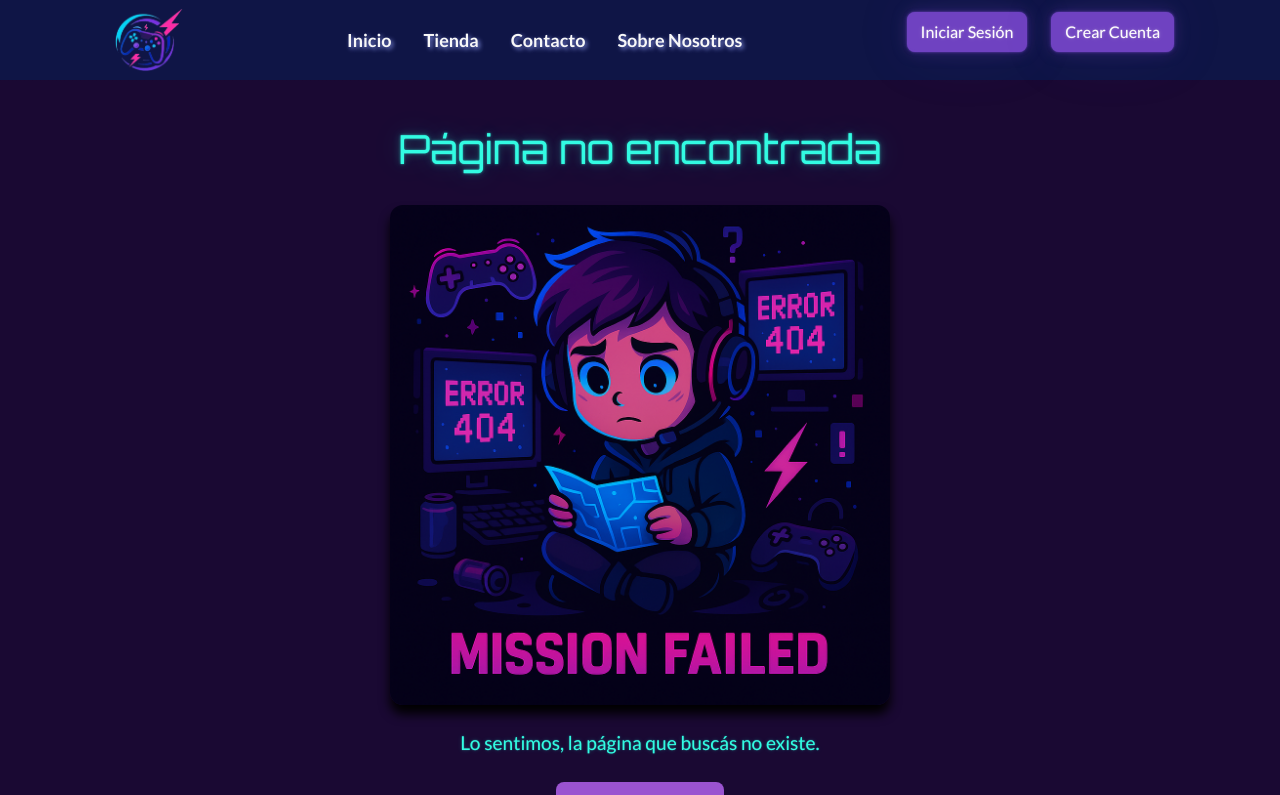
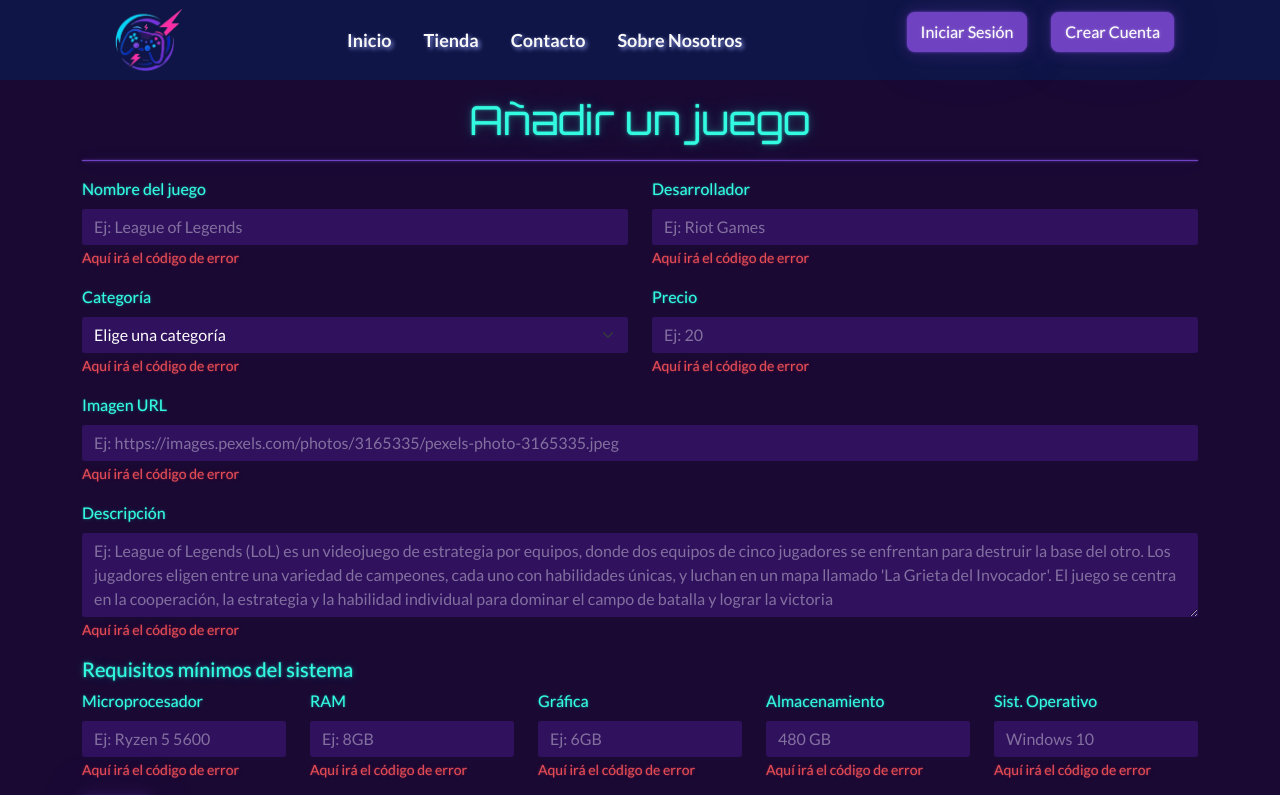
Before and after one commit to nachodev2/rollingGaming, a React (Vite) app: page /formulario-producto in a window 1280 px wide. Shown: the top 795 px of the page. Built offline with nearby package versions, Linux system fonts and the light colour scheme.

Commit message:
Puse un Link en el botón de añadir del administrador para que lleve al formulario que crea juegos

```diff
--- a/src/App.jsx
+++ b/src/App.jsx
@@ -16,6 +16,7 @@ import FavoritosVacio from './components/pages/favoritos/FavoritosVacio.jsx';
 import FilaCardCategorias from './components/pages/inicio/FilaCardCategorias.jsx';
 import ScrollToTop from './components/shared/ScrollToTop.jsx';
 import { useState } from 'react';
+import FormularioProducto from './components/pages/administrador/FormularioProducto.jsx';
 
 
 function App() {
@@ -49,6 +50,7 @@ function App() {
             <Route path="/favoritos-vacio" element={<FavoritosVacio />} />
             <Route path="*" element={<Error404 />} />
             <Route path="/fila-card-categorias" element={<FilaCardCategorias />} />
+            <Route path='/formulario-producto' element={<FormularioProducto/>}></Route>
           </Routes>
         </main>
         <Footer></Footer>
--- a/src/components/pages/administrador/FormularioProducto.jsx
+++ b/src/components/pages/administrador/FormularioProducto.jsx
@@ -10,38 +10,38 @@ const FormularioProducto = () => {
             <Form.Label>Nombre del juego</Form.Label>
             <Form.Control type="text" placeholder="Ej: League of Legends" required minLength={3} maxLength={100} />
             <Form.Text className="text-danger">
-              aqui ira el codigo para el error
+              Aquí irá el código de error
             </Form.Text>
           </Form.Group>
           <Form.Group as={Col} className="mb-3" controlId="desarrolladorJuego">
             <Form.Label>Desarrollador</Form.Label>
             <Form.Control type="text" placeholder="Ej: Riot Games" required minLength={3} maxLength={100} />
             <Form.Text className="text-danger">
-              aqui ira el codigo para el error
+              Aquí irá el código de error
             </Form.Text>
           </Form.Group>
         </Row>
         <Row>
           <Form.Group as={Col} className="mb-3" controlId="categoriaJuego">
-            <Form.Label>Categoria</Form.Label>
+            <Form.Label>Categoría</Form.Label>
             <Form.Select id="categoriaJuego" required>
-              <option>Elige una categoria</option>
-              <option value="accionAventura">Accion y aventura</option>
+              <option>Elige una categoría</option>
+              <option value="accionAventura">Acción y aventura</option>
               <option value="estrategia">Estrategia</option>
               <option value="juegoRol">Juego de Rol</option>
               <option value="lucha">Lucha</option>
-              <option value="simulacion">Simulacion</option>
+              <option value="simulacion">Simulación</option>
               <option value="tiros">Tiros</option>
             </Form.Select>
             <Form.Text className="text-danger">
-              aqui ira el codigo para el error
+              Aquí irá el código de error
             </Form.Text>
           </Form.Group>
           <Form.Group as={Col} className="mb-3" controlId="precioJuego">
             <Form.Label>Precio</Form.Label>
             <Form.Control type="number" placeholder="Ej: 20" step={0.01} required min={0.01} max={1000}/>
             <Form.Text className="text-danger">
-              aqui ira el codigo para el error
+              Aquí irá el código de error
             </Form.Text>
           </Form.Group>
         </Row>
@@ -54,11 +54,11 @@ const FormularioProducto = () => {
             minLength={10}
           />
           <Form.Text className="text-danger">
-            aqui ira el codigo para el error
+            Aquí irá el código de error
           </Form.Text>
         </Form.Group>
         <Form.Group className="mb-3" controlId="descripcionJuego">
-          <Form.Label>Descripcion</Form.Label>
+          <Form.Label>Descripción</Form.Label>
           <Form.Control
             type="text"
             placeholder="Ej: League of Legends (LoL) es un videojuego de estrategia por equipos, donde dos equipos de cinco jugadores se enfrentan para destruir la base del otro. Los jugadores eligen entre una variedad de campeones, cada uno con habilidades únicas, y luchan en un mapa llamado 'La Grieta del Invocador'. El juego se centra en la cooperación, la estrategia y la habilidad individual para dominar el campo de batalla y lograr la victoria"
@@ -67,7 +67,7 @@ const FormularioProducto = () => {
             required minLength={10} maxLength={500}
           />
           <Form.Text className="text-danger">
-            aqui ira el codigo para el error
+            Aquí irá el código de error
           </Form.Text>
         </Form.Group>
         <Row>
@@ -76,35 +76,35 @@ const FormularioProducto = () => {
             <Form.Label>Microprocesador</Form.Label>
             <Form.Control type="text" required placeholder="Ej: Ryzen 5 5600"/>
             <Form.Text className="text-danger">
-              aqui ira el codigo para el error
+              Aquí irá el código de error
             </Form.Text>
           </Form.Group>
           <Form.Group as={Col} className="mb-3" controlId="memoriaRam">
             <Form.Label>RAM</Form.Label>
             <Form.Control type="text" required placeholder="Ej: 8GB"/>
             <Form.Text className="text-danger">
-              aqui ira el codigo para el error
+              Aquí irá el código de error
             </Form.Text>
           </Form.Group>
           <Form.Group as={Col} className="mb-3" controlId="grafica">
-            <Form.Label>Grafica</Form.Label>
+            <Form.Label>Gráfica</Form.Label>
             <Form.Control type="text" required placeholder="Ej: 6GB"/>
             <Form.Text className="text-danger">
-              aqui ira el codigo para el error
+              Aquí irá el código de error
             </Form.Text>
           </Form.Group>
           <Form.Group as={Col} className="mb-3" controlId="almacenamiento">
             <Form.Label>Almacenamiento</Form.Label>
             <Form.Control type="text" required placeholder="480 GB"/>
             <Form.Text className="text-danger">
-              aqui ira el codigo para el error
+              Aquí irá el código de error
             </Form.Text>
           </Form.Group>
           <Form.Group as={Col} className="mb-3" controlId="sistemaOperativo">
             <Form.Label>Sist. Operativo</Form.Label>
             <Form.Control type="text" required placeholder="Windows 10"/>
             <Form.Text className="text-danger">
-              aqui ira el codigo para el error
+              Aquí irá el código de error
             </Form.Text>
           </Form.Group>
         </Row>
--- a/src/components/pages/administrador/TablaJuegos.jsx
+++ b/src/components/pages/administrador/TablaJuegos.jsx
@@ -1,6 +1,7 @@
 import FilaProductoTabla from "./FilaProductoTabla";
 import { Table, Button } from "react-bootstrap";
 import juegosPrueba from "../../../data/juegosPrueba";
+import { Link } from "react-router";
 
 let cargar = true;
 
@@ -18,9 +19,9 @@ const TablaJuegos = ({ cargarJuegos }) => {
       <div className="d-flex justify-content-between align-items-center mt-5">
         <h1 className="fs-4">Tabla de Juegos</h1>
         <div>
-          <Button className="btn btn-primary me-2">
+          <Link to={"/formulario-producto"} className="btn btn-primary me-2">
             <i className="bi bi-file-earmark-plus"></i>
-          </Button>
+          </Link>
           <Button variant="info" onClick={cargarJuegosPrueba}>
             <i className="bi bi-database-fill-up"></i>
           </Button>
@@ -32,7 +33,7 @@ const TablaJuegos = ({ cargarJuegos }) => {
           <tr>
             <th>Imagen</th>
             <th>Nombre</th>
-            <th>Categoria</th>
+            <th>Categoría</th>
             <th>Precio</th>
             <th>Acciones</th>
           </tr>
```
